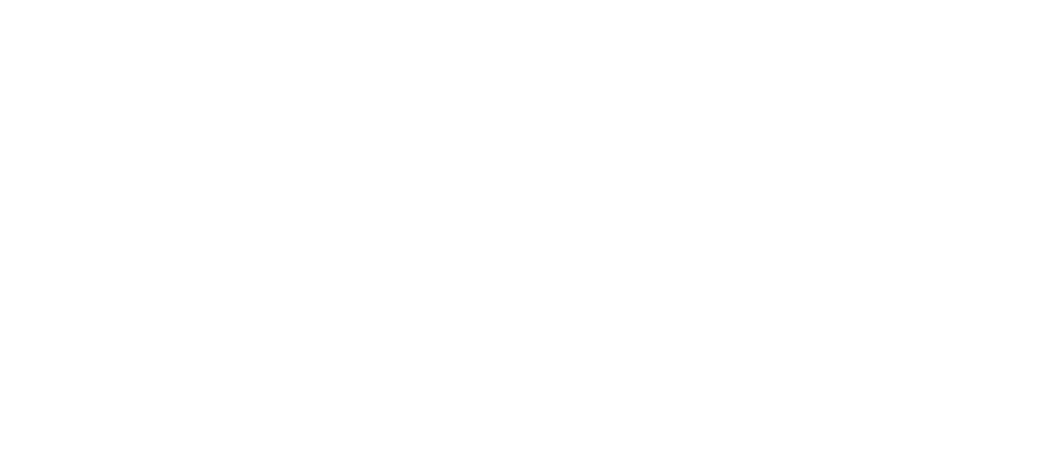
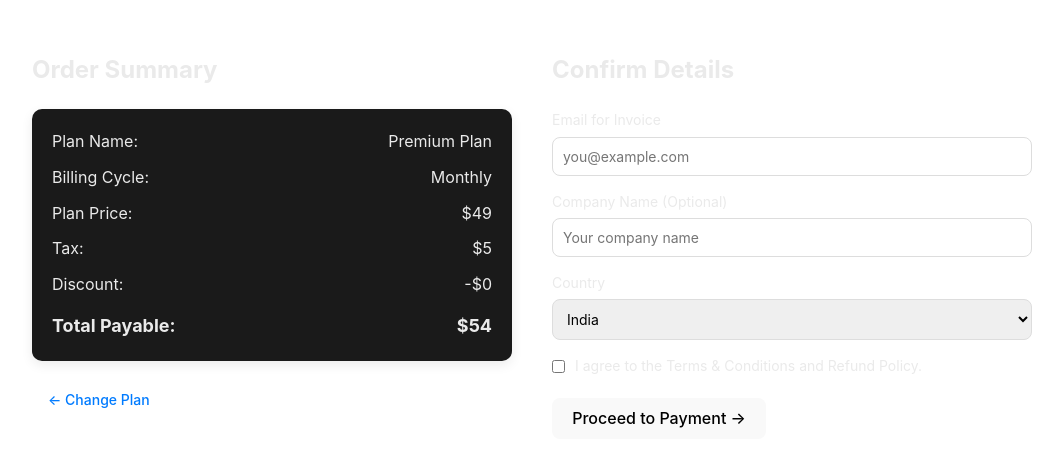
Before and after one commit to AnujNdas/Vaultifly-web-application, a React (Vite) app in the folder frontend/: page /order-summary in a window 1280 px wide. Before the commit this address had no page. Shown: the part 155-622 px from the top of the page, without its empty margins (108-1171 px from the left). Built offline with nearby package versions, Linux system fonts and the light colour scheme.

Commit message:
commit 1 developing project

```diff
--- a/frontend/src/App.jsx
+++ b/frontend/src/App.jsx
@@ -4,6 +4,9 @@
 import { Routes , Route } from 'react-router-dom'
 import LoginForm from './pages/Login'
 import SignUp from './pages/SignUp'
+import PaymentPage from './components/PaymentPage'
+import SuccessPage from './pages/Success'
+import OrderSummaryPage from './pages/OrderSummaryPage'
 
 function App() {
   const [count, setCount] = useState(0)
@@ -13,6 +16,9 @@
       <Route exact path='/' element={<LandingPage/>}/>
       <Route exact path='/login' element={<LoginForm/>}/>
       <Route exact path='/signup' element={<SignUp/>}/>
+      <Route exact path='/payment' element={<PaymentPage/>}/>
+      <Route exact path='/success' element={<SuccessPage/>}/>
+      <Route exact path='/order-summary' element={<OrderSummaryPage/>}/>
 
     </Routes>
   )
--- /dev/null
+++ b/frontend/src/components/PaymentPage.jsx
@@ -0,0 +1,61 @@
+import React from "react";
+import "../styles/PaymentPage.css";
+
+const PaymentPage = ({ selectedPlan = "Platinum", price = "$29/month" }) => {
+  return (
+    <div className={`payment-page ${"light-mode"}`}>
+      {/* Left Side - Plan Summary */}
+      <div className="plan-summary">
+        <h2>Your Plan</h2>
+        <div className="summary-card">
+          <h3>{selectedPlan} Plan</h3>
+          <p className="price">{price}</p>
+          <ul>
+            <li>✅ Advanced Dashboard</li>
+            <li>✅ Priority Email Support</li>
+            <li>✅ Access to All Tools</li>
+          </ul>
+          <button className="change-plan-btn">Change Plan</button>
+        </div>
+      </div>
+
+      {/* Right Side - Payment Form */}
+      <div className="payment-form">
+        <h2>Payment Details</h2>
+        <form>
+          <label>
+            Cardholder Name
+            <input type="text" placeholder="John Doe" />
+          </label>
+
+          <label>
+            Card Number
+            <input type="text" maxLength="16" placeholder="1234 5678 9012 3456" />
+          </label>
+
+          <div className="card-row">
+            <label>
+              Expiry Date
+              <input type="text" placeholder="MM/YY" maxLength="5" />
+            </label>
+            <label>
+              CVV
+              <input type="password" placeholder="•••" maxLength="4" />
+            </label>
+          </div>
+
+          <label>
+            Email for Invoice
+            <input type="email" placeholder="you@example.com" />
+          </label>
+
+          <button className="pay-btn">Proceed to Payment</button>
+
+          <p className="secure-text">🔒 Secured by SSL & Trusted Gateway</p>
+        </form>
+      </div>
+    </div>
+  );
+};
+
+export default PaymentPage;
--- a/frontend/src/pages/LandingPage.jsx
+++ b/frontend/src/pages/LandingPage.jsx
@@ -229,7 +229,13 @@
                   <li key={i}><span className="verify_icon">&#9745;</span> {f}</li>
                 ))}
               </ul>
-              <button>Subscribe</button>
+              <button
+  onClick={() => navigate("/order-summary", { state: { plan } })}
+>
+  Subscribe
+</button>
+
+
             </div>
           ))}
         </div>
--- /dev/null
+++ b/frontend/src/pages/OrderSummaryPage.jsx
@@ -0,0 +1,85 @@
+import React from "react";
+import "../styles/OrderSummaryPage.css";
+import { useNavigate } from "react-router-dom";
+
+const OrderSummaryPage = () => {
+    const navigate = useNavigate();
+
+  // Sample data
+  const planDetails = {
+      planName: "Premium Plan",
+      price: 49,
+      billingCycle: "Monthly",
+      tax: 5,
+      discount: 0,
+    };
+
+    const total = planDetails.price + planDetails.tax - planDetails.discount;
+
+    return (
+        <div className="order-container">
+      {/* Left Section - Summary */}
+      <div className="order-summary">
+        <h2>Order Summary</h2>
+        <div className="summary-card">
+          <div className="summary-row">
+            <span>Plan Name:</span>
+            <span>{planDetails.planName}</span>
+          </div>
+          <div className="summary-row">
+            <span>Billing Cycle:</span>
+            <span>{planDetails.billingCycle}</span>
+          </div>
+          <div className="summary-row">
+            <span>Plan Price:</span>
+            <span>${planDetails.price}</span>
+          </div>
+          <div className="summary-row">
+            <span>Tax:</span>
+            <span>${planDetails.tax}</span>
+          </div>
+          <div className="summary-row">
+            <span>Discount:</span>
+            <span>-${planDetails.discount}</span>
+          </div>
+          <div className="summary-total">
+            <span>Total Payable:</span>
+            <span>${total}</span>
+          </div>
+        </div>
+        <button className="change-plan-btn">← Change Plan</button>
+      </div>
+
+      {/* Right Section - User Info */}
+      <div className="order-details">
+        <h2>Confirm Details</h2>
+        <div className="form-group">
+          <label>Email for Invoice</label>
+          <input type="email" placeholder="you@example.com" />
+        </div>
+        <div className="form-group">
+          <label>Company Name (Optional)</label>
+          <input type="text" placeholder="Your company name" />
+        </div>
+        <div className="form-group">
+          <label>Country</label>
+          <select>
+            <option>India</option>
+            <option>United States</option>
+            <option>United Kingdom</option>
+            <option>Australia</option>
+          </select>
+        </div>
+        <div className="terms">
+          <input type="checkbox" id="terms" />
+          <label htmlFor="terms">
+            I agree to the Terms & Conditions and Refund Policy.
+          </label>
+        </div>
+        <button onClick={() => navigate("/payment")}>Proceed to Payment →</button>
+      </div>
+    </div>
+  );
+};
+
+export default OrderSummaryPage;
--- /dev/null
+++ b/frontend/src/pages/Success.jsx
@@ -0,0 +1,14 @@
+import React from "react";
+import { useLocation } from "react-router-dom";
+
+const SuccessPage = () => {
+  const { state } = useLocation();
+  return (
+    <div style={{ textAlign: "center", marginTop: "50px" }}>
+      <h1>✅ Payment Successful!</h1>
+      <p>Your {state?.plan?.name} plan has been activated.</p>
+    </div>
+  );
+};
+
+export default SuccessPage;
--- /dev/null
+++ b/frontend/src/styles/OrderSummaryPage.css
@@ -0,0 +1,109 @@
+/* Container layout */
+.order-container {
+  display: flex;
+  justify-content: space-between;
+  gap: 40px;
+  padding: 50px;
+  max-width: 1100px;
+  margin: auto;
+  font-family: "Poppins", sans-serif;
+}
+
+/* Left Section */
+.order-summary {
+  flex: 1;
+}
+
+.order-summary h2 {
+  margin-bottom: 20px;
+}
+
+.summary-card {
+  /* background: #ffffff; */
+  border-radius: 10px;
+  padding: 20px;
+  box-shadow: 0px 4px 12px rgba(0, 0, 0, 0.08);
+}
+
+.summary-row {
+  display: flex;
+  justify-content: space-between;
+  margin-bottom: 10px;
+}
+
+.summary-total {
+  display: flex;
+  justify-content: space-between;
+  margin-top: 15px;
+  font-weight: bold;
+  font-size: 18px;
+}
+
+.change-plan-btn {
+  margin-top: 20px;
+  border: none;
+  background: none;
+  font-size: 14px;
+  cursor: pointer;
+  color: #007bff;
+}
+
+/* Right Section */
+.order-details {
+  flex: 1;
+}
+
+.order-details h2 {
+  margin-bottom: 20px;
+}
+
+.form-group {
+  margin-bottom: 15px;
+}
+
+.form-group label {
+  display: block;
+  font-size: 14px;
+  margin-bottom: 5px;
+}
+
+.form-group input,
+.form-group select {
+  width: 100%;
+  padding: 10px;
+  border-radius: 8px;
+  border: 1px solid #ddd;
+  font-size: 14px;
+}
+
+.terms {
+  display: flex;
+  align-items: center;
+  font-size: 14px;
+  gap: 10px;
+  margin-bottom: 20px;
+}
+
+.proceed-btn {
+  width: 100%;
+  padding: 12px;
+  background: #4f46e5;
+  color: white;
+  font-size: 16px;
+  border: none;
+  border-radius: 8px;
+  cursor: pointer;
+  transition: 0.3s ease;
+}
+
+.proceed-btn:hover {
+  background: #4338ca;
+}
+
+/* Responsive */
+@media (max-width: 768px) {
+  .order-container {
+    flex-direction: column;
+    padding: 20px;
+  }
+}
--- /dev/null
+++ b/frontend/src/styles/PaymentPage.css
@@ -0,0 +1,135 @@
+/* Main Container */
+.payment-page {
+  display: flex;
+  justify-content: center;
+  align-items: center;
+  gap: 3rem;
+  padding: 3rem;
+  min-height: 100vh;
+  background: transparent;
+  transition: 0.3s;
+}
+
+/* Light Mode Variables */
+.light-mode {
+  --bg: #f7f7f7;
+  --card-bg: #ffffff;
+  --text: #222;
+  --border: #ddd;
+  --button-bg: #4a90e2;
+  --button-text: #fff;
+}
+
+/* Left Section - Plan Summary */
+.plan-summary {
+  width: 30%;
+}
+
+.summary-card {
+  background: var(--card-bg);
+  padding: 2rem;
+  border-radius: 15px;
+  box-shadow: 0 4px 12px rgba(0, 0, 0, 0.1);
+}
+
+.summary-card h3 {
+  font-size: 1.5rem;
+}
+
+.summary-card .price {
+  font-size: 1.8rem;
+  font-weight: bold;
+  margin: 0.8rem 0;
+}
+
+.summary-card ul {
+  margin: 1rem 0;
+  padding-left: 1.2rem;
+}
+
+.change-plan-btn {
+  margin-top: 1rem;
+  background: transparent;
+  border: 1px solid var(--border);
+  padding: 0.6rem 1rem;
+  border-radius: 8px;
+  cursor: pointer;
+}
+
+/* Right Section - Payment Form */
+.payment-form {
+  width: 40%;
+  background: var(--card-bg);
+  padding: 2rem;
+  border-radius: 15px;
+  box-shadow: 0 4px 12px rgba(0, 0, 0, 0.1);
+}
+
+.payment-form h2 {
+  margin-bottom: 1.2rem;
+}
+
+.payment-form form label {
+  display: block;
+  margin-bottom: 1rem;
+  font-weight: 500;
+}
+
+.payment-form input {
+  width: 100%;
+  padding: 0.7rem;
+  border-radius: 8px;
+  border: 1px solid var(--border);
+  margin-top: 0.3rem;
+  background-color: #f0f0f0;
+  outline: none;
+  transition: 0.2s;
+}
+
+.payment-form input:focus {
+  box-shadow: 0 0 4px var(--button-bg);
+}
+
+/* Card Row */
+.card-row {
+  display: flex;
+  gap: 1rem;
+}
+
+/* Pay Button */
+.pay-btn {
+  width: 100%;
+  background: var(--button-bg);
+  color: var(--button-text);
+  padding: 0.8rem;
+  border: none;
+  border-radius: 8px;
+  font-size: 1.1rem;
+  cursor: pointer;
+  margin-top: 1rem;
+  transition: 0.3s;
+}
+
+.pay-btn:hover {
+  box-shadow: 0px 6px 15px rgba(0, 0, 0, 0.2);
+}
+
+.secure-text {
+  margin-top: 0.8rem;
+  font-size: 0.9rem;
+  color: gray;
+}
+
+/* Responsive */
+@media (max-width: 900px) {
+  .payment-page {
+    flex-direction: column;
+    align-items: center;
+  }
+
+  .plan-summary,
+  .payment-form {
+    width: 100%;
+    max-width: 450px;
+  }
+}
```
